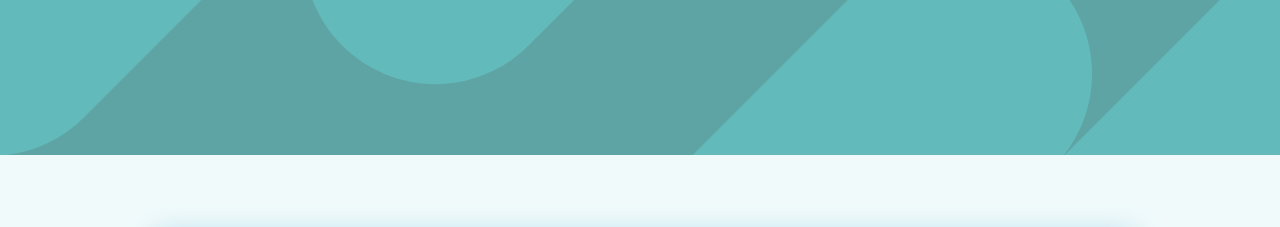
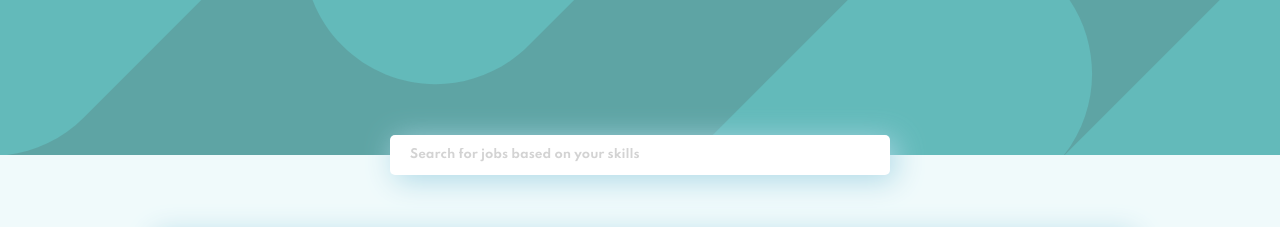
Before and after one commit to CodingDatum/FrontEnd-Mentor-Static-Job-Listing, a plain HTML site: page index.html in a window 1280 px wide. Shown: the top 227 px of the page. Drawn offline with Linux system fonts and the light colour scheme.

Commit message:
Add files via upload

```diff
--- a/index.html
+++ b/index.html
@@ -21,6 +21,7 @@
 
   <header>
     <!-- JUST BACKGROUND -->
+    <input type="text" id="myInput" onkeyup="filterListings()" placeholder="Search for jobs based on your skills">
   </header>
 
   <div class="container">
--- a/index.js
+++ b/index.js
@@ -52,6 +52,42 @@ function Listing(logoURL, employer, isNew, isFeatured, jobTitle, dateListed, com
 
 }
 
+function filterListings(){
+
+    let inputFilter = document.getElementById("myInput").value.toLowerCase()
+
+    let listingDivs = document.getElementsByClassName("listing");
+
+    for(let i = 0; i < listingDivs.length; i++){
+
+        let unorderedList = listingDivs[i].lastElementChild.firstChild;
+        let listItems = unorderedList.children;
+
+        for(let j = 0 ; j < listItems.length; j++){
+
+            let item = listItems[j];
+
+            let divToHide = item.parentNode.parentNode.parentNode;
+
+            console.log(item.innerText.toLowerCase())
+
+            if (item.innerText.toLowerCase().includes(inputFilter)){
+
+                divToHide.style.display = "flex"
+                break
+
+            }else{
+
+                divToHide.style.display = "none"
+
+            }
+
+        }
+
+    }
+
+}
+
 function createListingDisplay(listing){
 
     // Create Listing Div
@@ -68,15 +104,15 @@ function createListingDisplay(listing){
 
     // Create lodo DIV and add it to listing Container
 
-    let logoDiv = createLogoDiv(listing)
+    let logoDiv = createLogoDiv(listing);
 
     listingContainer.appendChild(logoDiv);
 
     // NEXT WE WILL CREATE THE JOB DETAILS DIV AND THEN ADD IT TO THE LISTING CONTAINER WE ORIGINALLY CREATED.
 
-    let jobDetails = createJobDetails(listing)
+    let jobDetails = createJobDetails(listing);
 
-    listingContainer.appendChild(jobDetails)
+    listingContainer.appendChild(jobDetails);
 
     let skills = createSkills(listing);
 
--- a/style.css
+++ b/style.css
@@ -11,6 +11,9 @@ header{
     background-image: url("images/bg-header-desktop.svg");
     background-color: rgb(94,164,164);
     height: 155px;
+    display: flex;
+    justify-content: center;
+    align-items: flex-end;
 }
 
 ul{
@@ -130,3 +133,19 @@ h2{
 .featured-div{
     border-left: 5px solid rgb(94,164,164);
 }
+
+#myInput{
+
+    width: 500px;
+    height: 40px;
+    border-radius: 5px;
+    padding: 20px;
+    margin-bottom: -20px;
+    border: none;
+    box-shadow: 5px 5px 30px 0px lightblue;
+
+}
+
+::placeholder{
+    color: lightgrey;
+}
```
